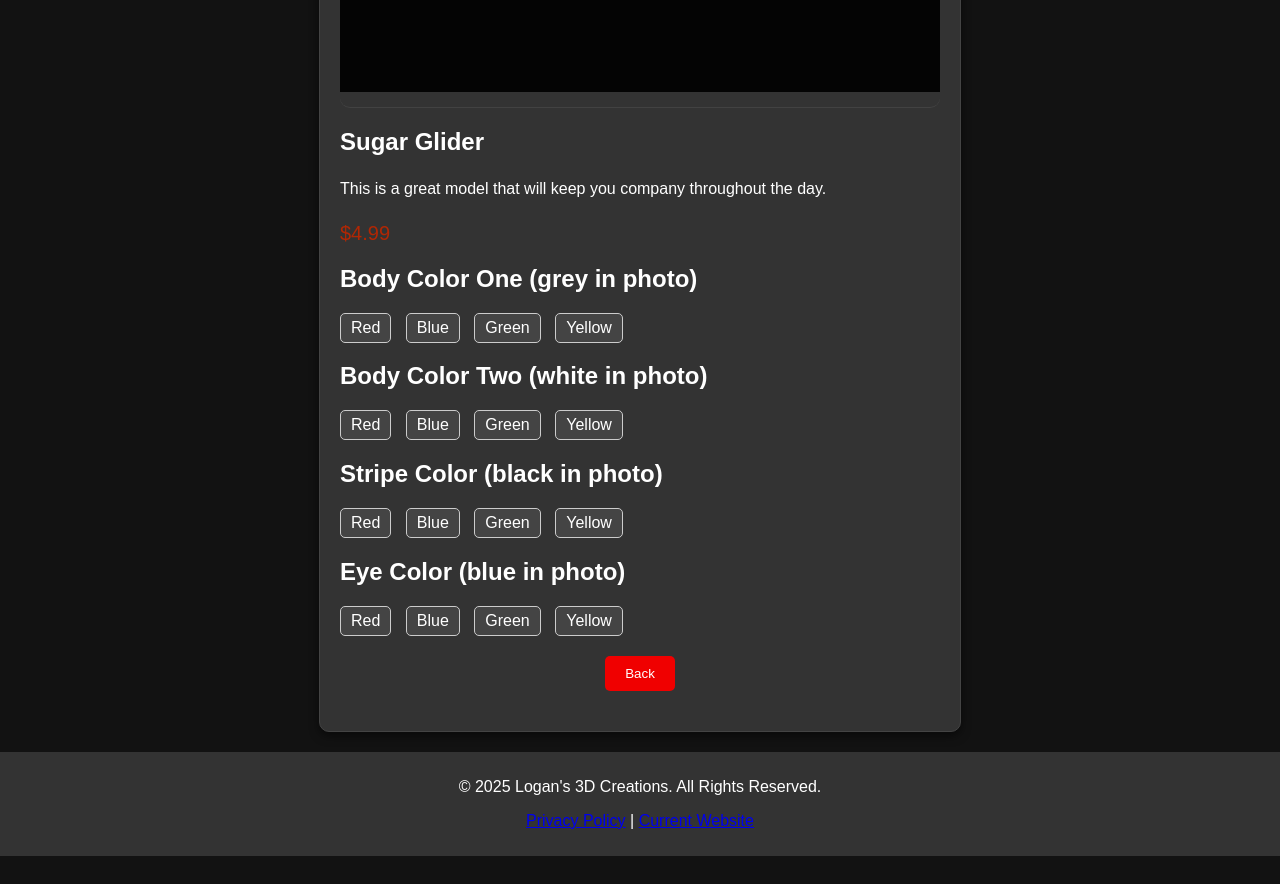
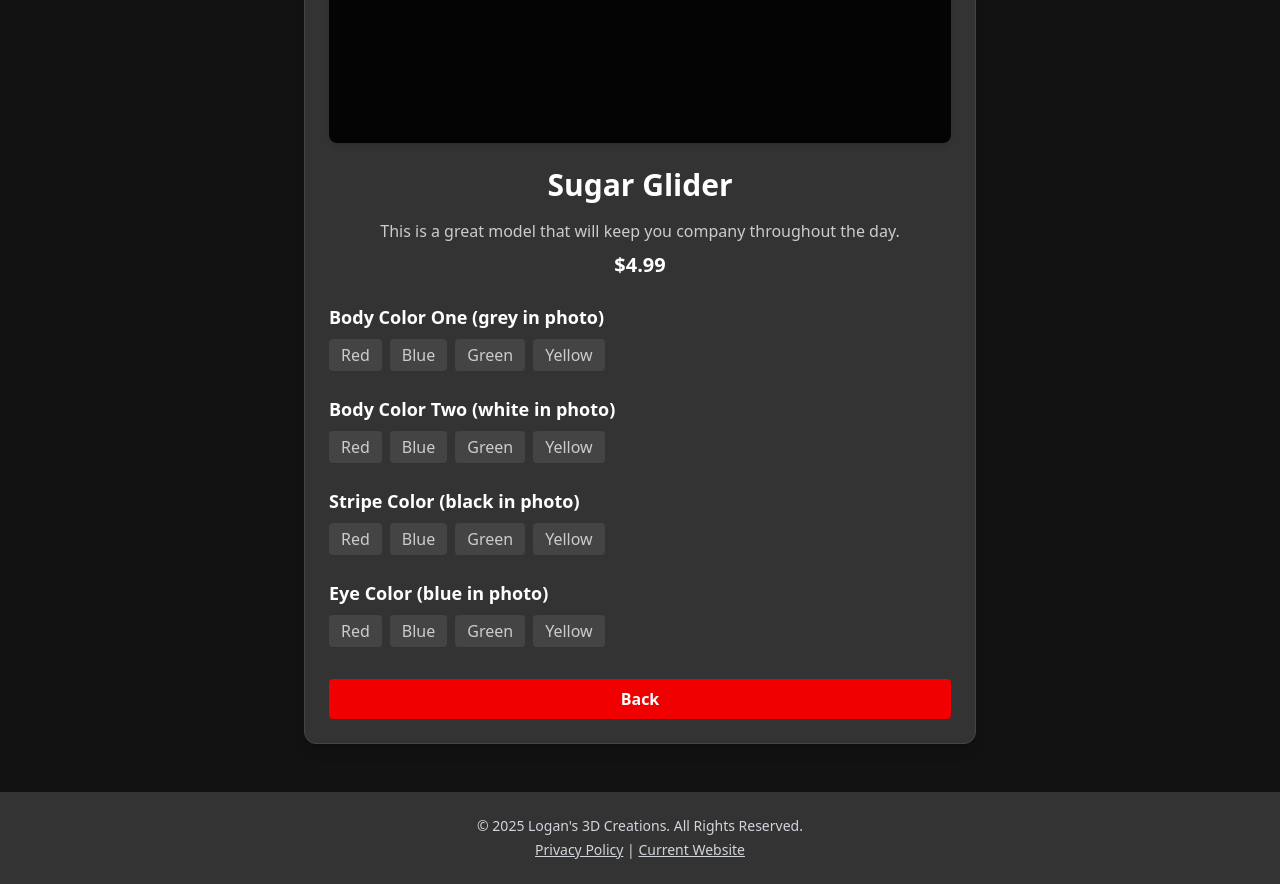
Before and after one commit to loganlanou/3dwebsite2.0, a plain HTML site: page gliderproduct.html in a window 1280 px wide. Shown: the part 700-1584 px from the top of the page. Before the commit the page ends 1556 px from the top, so only its background shows below. Drawn offline with nearby package versions, Linux system fonts and the light colour scheme.

Commit message:
glidertailwind

```diff
--- a/gliderproduct.html
+++ b/gliderproduct.html
@@ -1,68 +1,126 @@
 <!DOCTYPE html>
+<html lang="en">
+<head>
+  <meta charset="UTF-8" />
+  <meta name="viewport" content="width=device-width, initial-scale=1.0" />
+  <title>Glider</title>
 
-<head>
-    <meta charset="UTF-8">
-    <meta name="viewport" content="width=device-width, initial-scale=1.0">
-    <title>Glider</title>
-    <link rel="stylesheet" href="styles.css">
+  <!-- Favicon -->
   <link rel="apple-touch-icon" sizes="180x180" href="favico/apple-touch-icon.png">
   <link rel="icon" type="image/png" sizes="32x32" href="favico/favicon-32x32.png">
   <link rel="icon" type="image/png" sizes="16x16" href="favico/favicon-16x16.png">
   <link rel="manifest" href="favico/site.webmanifest">
+
+  <!-- Tailwind CSS -->
+  <script src="https://cdn.tailwindcss.com"></script>
+  <script>
+    tailwind.config = {
+      theme: {
+        extend: {
+          colors: {
+            dark: '#121212',
+            red: '#f00000',
+            panel: '#333',
+            border: '#444',
+            textlight: '#ccc',
+            stripe: '#b12704'
+          },
+          animation: {
+            fadeInUp: 'fadeInUp 1s ease-in-out',
+          },
+          keyframes: {
+            fadeInUp: {
+              '0%': { opacity: '0', transform: 'translateY(20px)' },
+              '100%': { opacity: '1', transform: 'translateY(0)' }
+            }
+          }
+        }
+      }
+    };
+  </script>
+  <link href="https://fonts.googleapis.com/css2?family=Inter:wght@400;600&display=swap" rel="stylesheet">
 </head>
+<body class="bg-dark text-white font-sans min-h-screen flex flex-col">
 
-<body>
-    <header>
-        <h1>Logan's 3D Creations</h1>
+  <!-- Header -->
+  <header class="bg-red text-center py-6 shadow-md animate-fadeInUp">
+    <h1 class="text-4xl font-bold tracking-wide">Logan's 3D Creations</h1>
   </header>
-    <nav>
-        <a href="index.html">Home</a>
-        <a href="products.html">Products</a>
-        <a href="about.html">About</a>
-        <a href="contact.html">Contact</a>
-        <a href="custom.html">Custom Order</a>
-        <a href="cart.html">Cart</a>
+
+  <!-- Navigation -->
+  <nav class="bg-panel flex justify-center space-x-6 py-3 text-sm font-medium animate-fadeInUp">
+    <a href="index.html" class="hover:bg-red px-4 py-2 transition transform hover:scale-110">Home</a>
+    <a href="products.html" class="hover:bg-red px-4 py-2 transition transform hover:scale-110">Products</a>
+    <a href="about.html" class="hover:bg-red px-4 py-2 transition transform hover:scale-110">About</a>
+    <a href="contact.html" class="hover:bg-red px-4 py-2 transition transform hover:scale-110">Contact</a>
+    <a href="custom.html" class="hover:bg-red px-4 py-2 transition transform hover:scale-110">Custom Order</a>
+    <a href="cart.html" class="hover:bg-red px-4 py-2 transition transform hover:scale-110">Cart</a>
   </nav>
-    <div class="productp select">
-        <img src="glider.jpg" alt="Product Image">
-        <h1>Sugar Glider</h1>
-        <p class="description">This is a great model that will keep you company throughout the day.</p>
-        <p class="price">$4.99</p>
-        <h2>Body Color One (grey in photo)</h2>
-        <ul class="colors">
-            <li>Red</li>
-            <li>Blue</li>
-            <li>Green</li>
-            <li>Yellow</li>
+
+  <!-- Product Detail Panel -->
+  <main class="container mx-auto px-6 py-12 animate-fadeInUp">
+    <div class="bg-panel max-w-2xl mx-auto rounded-xl p-6 shadow-lg border border-border">
+      <img src="glider.jpg" alt="Product Image" class="w-full h-auto mb-6 rounded-lg shadow-md transition hover:opacity-100 opacity-90">
+
+      <h1 class="text-3xl font-bold mb-4 text-center">Sugar Glider</h1>
+      <p class="text-textlight text-center mb-2">This is a great model that will keep you company throughout the day.</p>
+      <p class="text-white text-xl text-center font-bold mb-6">$4.99</p>
+
+      <!-- Color Options -->
+      <div class="space-y-6 text-textlight">
+        <div>
+          <h2 class="text-lg font-semibold mb-2 text-white">Body Color One (grey in photo)</h2>
+          <ul class="flex flex-wrap gap-2">
+            <li class="bg-border rounded px-3 py-1">Red</li>
+            <li class="bg-border rounded px-3 py-1">Blue</li>
+            <li class="bg-border rounded px-3 py-1">Green</li>
+            <li class="bg-border rounded px-3 py-1">Yellow</li>
           </ul>
-        <h2>Body Color Two (white in photo)</h2>
-        <ul class="colors">
-            <li>Red</li>
-            <li>Blue</li>
-            <li>Green</li>
-            <li>Yellow</li>
+        </div>
+        <div>
+          <h2 class="text-lg font-semibold mb-2 text-white">Body Color Two (white in photo)</h2>
+          <ul class="flex flex-wrap gap-2">
+            <li class="bg-border rounded px-3 py-1">Red</li>
+            <li class="bg-border rounded px-3 py-1">Blue</li>
+            <li class="bg-border rounded px-3 py-1">Green</li>
+            <li class="bg-border rounded px-3 py-1">Yellow</li>
           </ul>
-        <h2>Stripe Color (black in photo)</h2>
-        <ul class="colors">
-            <li>Red</li>
-            <li>Blue</li>
-            <li>Green</li>
-            <li>Yellow</li>
+        </div>
+        <div>
+          <h2 class="text-lg font-semibold mb-2 text-white">Stripe Color (black in photo)</h2>
+          <ul class="flex flex-wrap gap-2">
+            <li class="bg-border rounded px-3 py-1">Red</li>
+            <li class="bg-border rounded px-3 py-1">Blue</li>
+            <li class="bg-border rounded px-3 py-1">Green</li>
+            <li class="bg-border rounded px-3 py-1">Yellow</li>
           </ul>
-        <h2>Eye Color (blue in photo)</h2>
-        <ul class="colors">
-            <li>Red</li>
-            <li>Blue</li>
-            <li>Green</li>
-            <li>Yellow</li>
+        </div>
+        <div>
+          <h2 class="text-lg font-semibold mb-2 text-white">Eye Color (blue in photo)</h2>
+          <ul class="flex flex-wrap gap-2">
+            <li class="bg-border rounded px-3 py-1">Red</li>
+            <li class="bg-border rounded px-3 py-1">Blue</li>
+            <li class="bg-border rounded px-3 py-1">Green</li>
+            <li class="bg-border rounded px-3 py-1">Yellow</li>
           </ul>
-        <button class="back-button" onclick="history.back()">Back</button>
         </div>
-    <footer>
+      </div>
+
+      <!-- Back Button -->
+      <button onclick="history.back()" class="mt-8 w-full bg-red text-white py-2 rounded hover:bg-red/80 transition transform hover:scale-105 font-semibold">
+        Back
+      </button>
+    </div>
+  </main>
+
+  <!-- Footer -->
+  <footer class="bg-panel text-center py-6 mt-auto text-sm text-gray-300 animate-fadeInUp">
     <p>&copy; 2025 Logan's 3D Creations. All Rights Reserved.</p>
-        <p><a href="privacy.html">Privacy Policy</a> | <a href="https://www.logans3dcreations.com/">Current Website</a>
+    <p class="mt-1">
+      <a href="privacy.html" class="underline hover:text-white">Privacy Policy</a> |
+      <a href="https://www.logans3dcreations.com/" class="underline hover:text-white">Current Website</a>
     </p>
   </footer>
+
 </body>
-
 </html>
```
Lines whose indentation alone changed are shown as unchanged.
